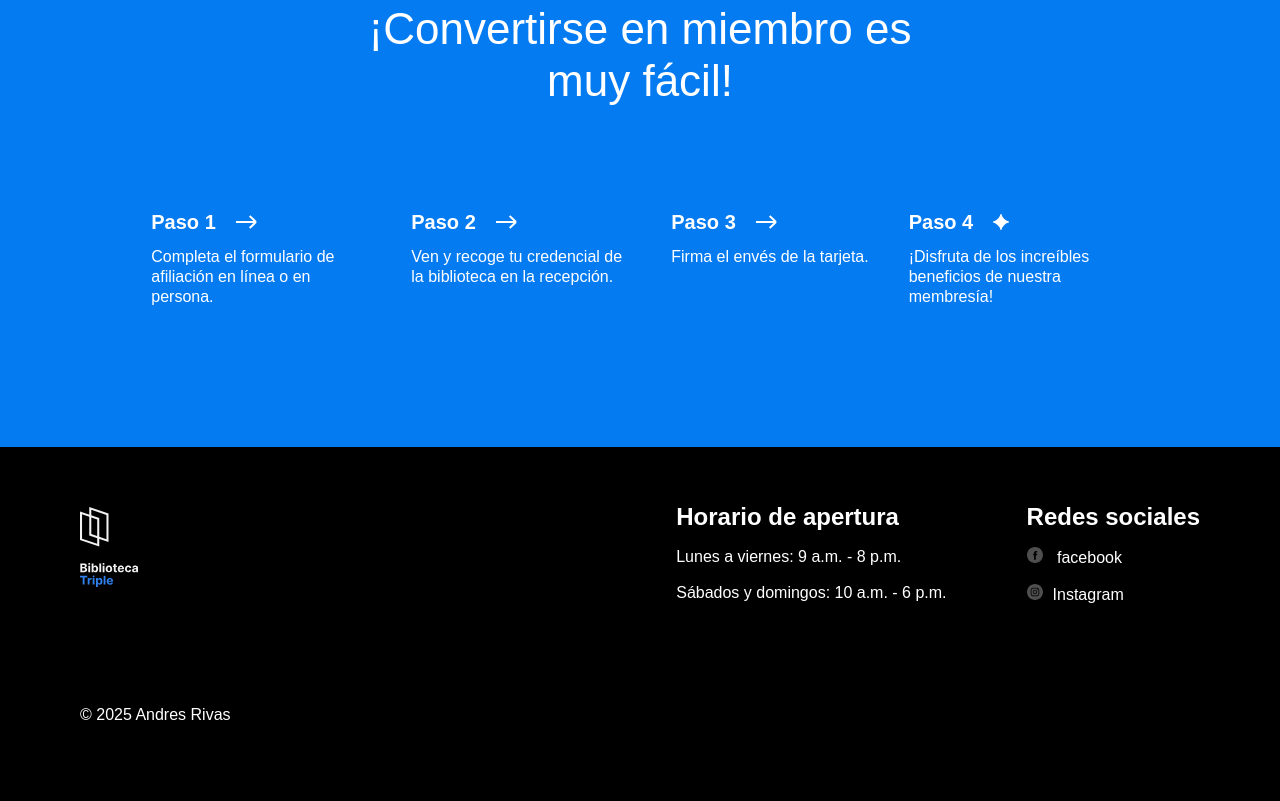
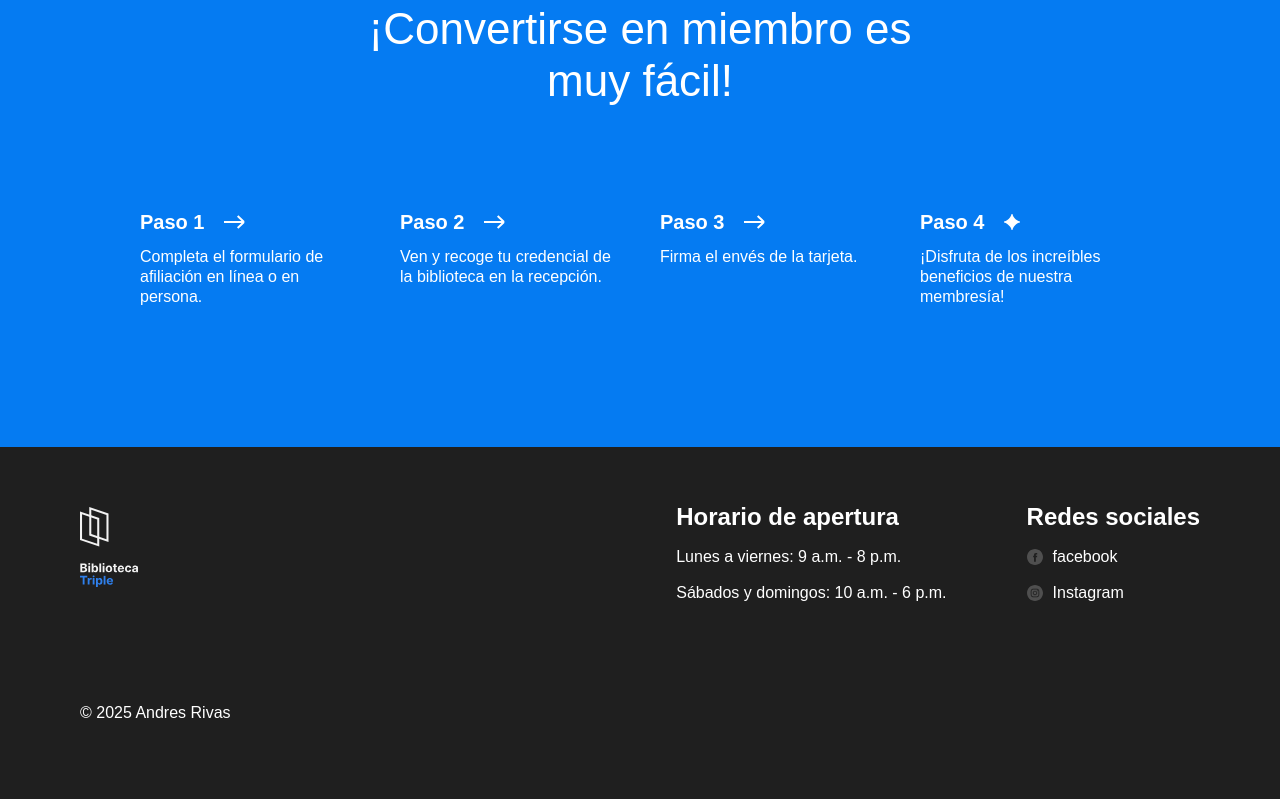
Before and after one commit to saafracs/web_project_library_es, a plain HTML site: page index.html in a window 1280 px wide. Shown: the part 3035-3836 px from the top of the page. Drawn offline with Linux system fonts and the light colour scheme.

Commit message:
Nueva actualización de mi proyecto

```diff
--- a/styles/style.css
+++ b/styles/style.css
@@ -313,7 +313,7 @@ ul {
 }
 
 .step {
-  max-width: 220px;
+  flex-basis: 220px;
 }
 
 .step__title {
@@ -334,7 +334,7 @@ ul {
 }
 
 .footer {
-  background-color: black;
+  background-color: #1f1f1f;
   color: white;
   box-sizing: border-box;
   padding: 60px 80px;
@@ -374,12 +374,14 @@ ul {
 }
 
 .footer__column-link {
+  display: flex;
+  align-items: center;
+  column-gap: 10px;
   color: white;
   text-decoration: none;
 }
 
 .footer__social-icon {
-  margin-right: 10px;
   width: 16px;
   height: 16px;
 }
```
Also changed, not shown: 1 other file.
